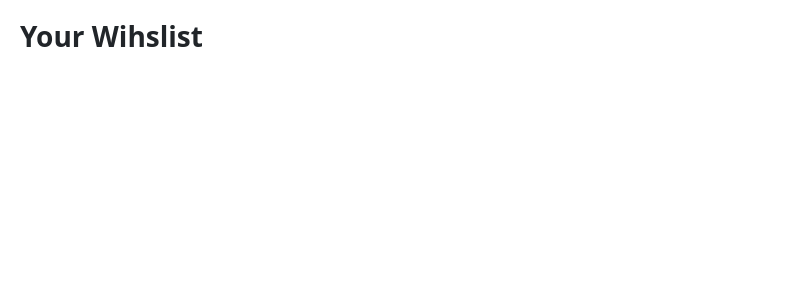
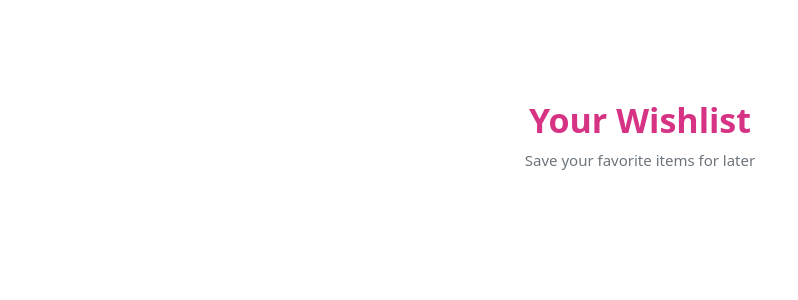
Before and after one commit to narsinggurme/online-shopping-microservices, an Angular app: page /cart in a window 1280 px wide. Shown: the top 300 px of the page, without its empty margins (0-798 px from the left). Built offline with nearby package versions, Linux system fonts and the light colour scheme.

Commit message:
Added design for pages

```diff
--- a/features/cart/cart.component.css
+++ b/features/cart/cart.component.css
@@ -1,10 +1,17 @@
-.page-header {
-    margin-top: 20px;
-    /* So navbar doesn't overlap */
-    margin-left: 20px;
+.wishlist-header {
+    margin-top: 100px;
+    margin-bottom: 30px;
 }
 
-.page-header h2 {
-    font-size: 28px;
-    font-weight: 600;
+.wishlist-header h2 {
+    font-size: 34px;
+    font-weight: 700;
+    color: #d63384;
+    /* beautiful pink highlight */
 }
+
+.wishlist-header .subtitle {
+    font-size: 15px;
+    color: #6c757d;
+    margin-top: 5px;
+}
--- a/features/cart/cart.component.html
+++ b/features/cart/cart.component.html
@@ -1,3 +1,4 @@
-<div class="page-header">
-    <h2 class="fw-bold">Your Wihslist</h2>
+<div class="page-header wishlist-header text-center">
+    <h2 class="fw-bold">Your Wishlist</h2>
+    <p class="subtitle">Save your favorite items for later</p>
 </div>
--- a/features/electronics/electronics.component.html
+++ b/features/electronics/electronics.component.html
@@ -1,8 +1,10 @@
-<div class="page-header text-center my-5">
-    <h2 class="fw-bold">Electronics</h2>
-    <div class="working-box mx-auto mt-3 p-4 shadow-sm">
+<div class="page-header text-center mt-5 pt-5">
+    <h2 class="fw-bold mb-4">Electronics</h2>
+
+    <div class="working-box mx-auto p-4 shadow-sm rounded" style="max-width: 420px;">
         <div class="spinner-border text-primary mb-3" role="status"></div>
-        <h5 class="text-muted">We’re currently working on this section 🚧</h5>
-        <p class="small text-secondary">New products will be added soon!</p>
+
+        <h5 class="text-muted mb-2">We're working on this section 🚧</h5>
+        <p class="small text-secondary mb-0">New electronics products will be added soon!</p>
     </div>
 </div>
--- a/features/men/men.component.css
+++ b/features/men/men.component.css
@@ -1,10 +1,24 @@
-.page-header {
-    margin-top: 20px;
-    /* So navbar doesn't overlap */
-    margin-left: 20px;
+.men-modern-header {
+    margin-top: 100px;
+    margin-bottom: 40px;
 }
 
-.page-header h2 {
-    font-size: 28px;
-    font-weight: 600;
+.men-modern-header h2 {
+    font-size: 36px;
+    font-weight: 700;
+    color: #343a40;
 }
+
+.men-modern-header .line {
+    width: 70px;
+    height: 4px;
+    background: #007bff;
+    /* Blue masculine highlight */
+    margin: 8px auto;
+    border-radius: 4px;
+}
+
+.men-modern-header .subtitle {
+    font-size: 15px;
+    color: #6c757d;
+}
--- a/features/men/men.component.html
+++ b/features/men/men.component.html
@@ -1,3 +1,5 @@
-<div class="page-header">
+<div class="page-header men-modern-header text-center">
     <h2 class="fw-bold">Men</h2>
+    <div class="line"></div>
+    <p class="subtitle">Latest styles curated for men</p>
 </div>
--- a/features/products/products.component.css
+++ b/features/products/products.component.css
@@ -1,12 +1,19 @@
 .page-header {
-    margin-top: 20px;
-    /* So navbar doesn't overlap */
-    margin-left: 20px;
+    text-align: center;
+    margin-top: 100px;
+    /* PERFECT spacing for navbar */
+    margin-bottom: 30px;
 }
 
 .page-header h2 {
-    font-size: 28px;
-    font-weight: 600;
+    font-size: 32px;
+    font-weight: 700;
+}
+
+.header-subtitle {
+    font-size: 16px;
+    color: #6c757d;
+    margin-top: 5px;
 }
 
 /* Grid styling */
--- a/features/products/products.component.html
+++ b/features/products/products.component.html
@@ -1,5 +1,6 @@
-<div class="page-header">
+<div class="page-header text-center">
     <h2 class="fw-bold">Products</h2>
+    <p class="header-subtitle">Explore our latest electronics collection</p>
 </div>
 
 <div class="product-container">
--- a/features/women/women.component.css
+++ b/features/women/women.component.css
@@ -1,10 +1,19 @@
-.page-header {
-    margin-top: 20px;
-    /* So navbar doesn't overlap */
-    margin-left: 20px;
+.luxury-header {
+    margin-top: 100px;
+    margin-bottom: 30px;
 }
 
-.page-header h2 {
-    font-size: 28px;
-    font-weight: 600;
+.luxury-header h2 {
+    font-size: 34px;
+    font-weight: 700;
+    color: #b8860b;
+    /* Gold look */
+    letter-spacing: 1px;
 }
+
+.luxury-header .subtitle {
+    font-size: 15px;
+    color: #8a8a8a;
+    margin-top: 5px;
+    font-style: italic;
+}
--- a/features/women/women.component.html
+++ b/features/women/women.component.html
@@ -1,3 +1,4 @@
-<div class="page-header">
+<div class="page-header luxury-header text-center">
     <h2 class="fw-bold">Women</h2>
+    <p class="subtitle">Elegance. Style. Confidence.</p>
 </div>
```
Also changed, not shown: src/assets/product.json (+61 -12 lines).
